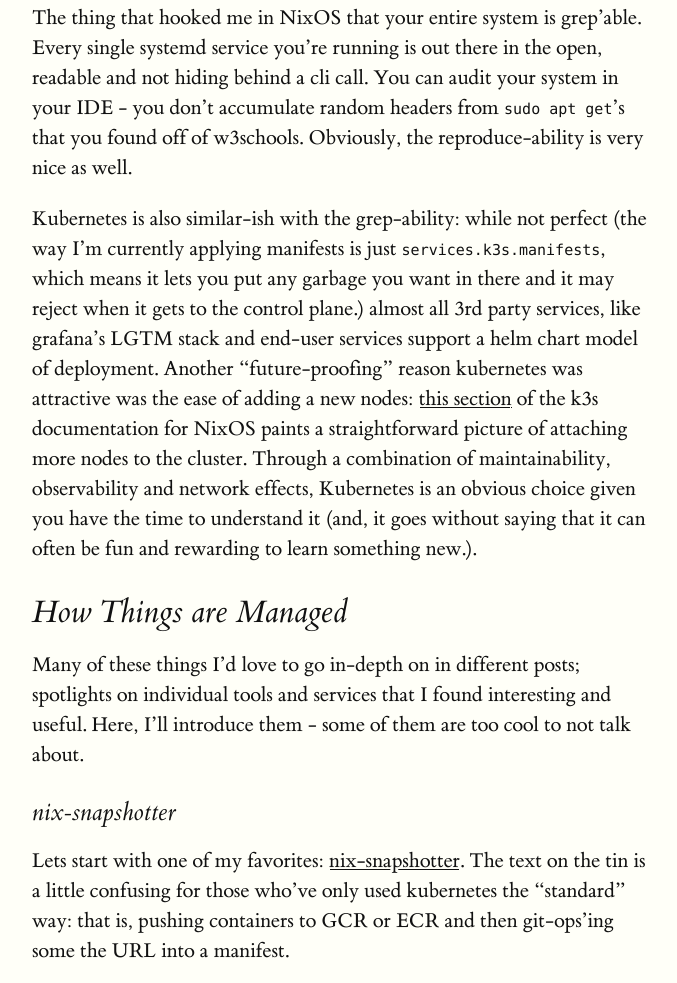
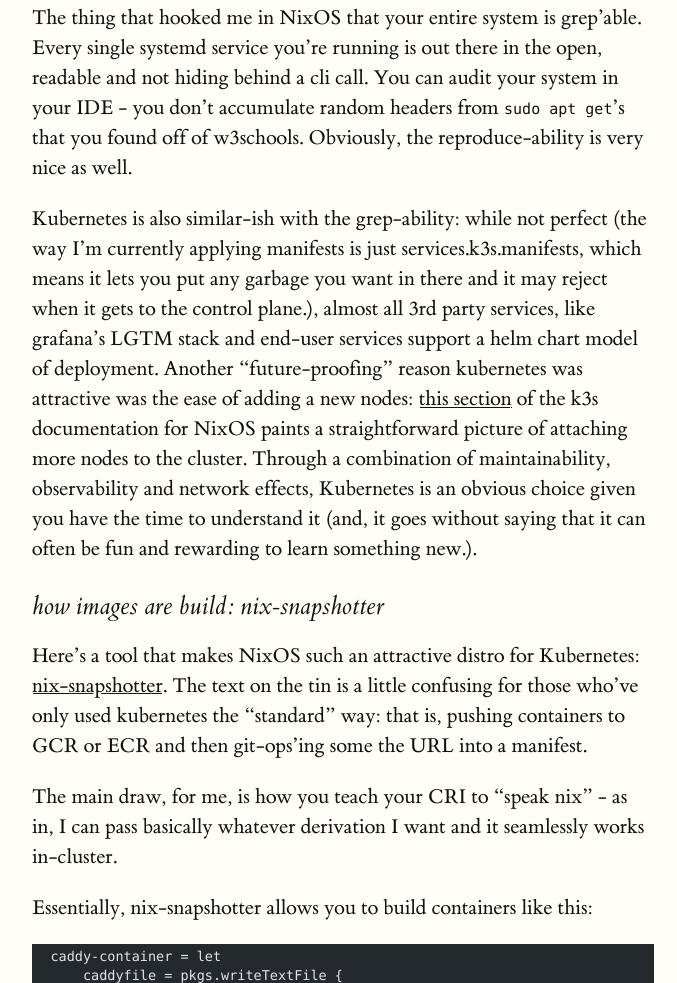
Before and after one commit to antholeole/blog, an Astro site: page /blog_directory/home-server in a window 1280 px wide. Shown: the part 2399-3382 px from the top of the page, without its empty margins (128-805 px from the left). Built offline with nearby package versions, Linux system fonts and the light colour scheme; Astro itself is replaced by a stand-in of ours; some packages are replaced by stand-ins of ours; code samples lack their colours.

Commit message:
blog post touchups

```diff
--- a/src/content/blog/home-server.md
+++ b/src/content/blog/home-server.md
@@ -28,21 +28,19 @@ It's running on a single, 4GB RAM Lenovo think-server I got on eBay for 50 bucks
 
 ## Why Nix and Why Kubernetes?
 
-My first attempt at a platform-of-random-disjoint-services used docker compose many years ago. Docker compose was fine, but it really did feel like a disjoint group of services. I didn't go too deep on it, partly because it did what I needed it to do at the time but partly because as systems grow, they become more and more unwieldy, and I had already felt the complexities of yaml start to keep up at line 50. I wasn't using any yaml generation at all, just straight vim'ing a docker-compose.yaml file like our ancestors intended, and duplication was already getting pretty bad. On a related note, I was pushing the boundaries of what you can do with yaml inside yaml, like anchoring and expanding.
+My first attempt at a platform-of-random-disjoint-services used docker compose many years ago. Docker compose was fine, but it really did feel like a disjoint group of services. I didn't go too deep on it, partly because it did what I needed it to do at the time but partly because as systems grow, they become more and more unwieldy, and I had already felt the complexities of yaml start to creep up at line 50. I wasn't using any yaml generation at all, just straight vim'ing a docker-compose.yaml file like our ancestors intended, and duplication was already getting pretty bad. On a related note, I was pushing the boundaries of what you can do with yaml inside yaml, like anchoring and expanding.
 
 NixOS first attracted me through home-manager (I think home-manager is nix's "killer app" - it has swallowed the ricing community and for good reason. It doesn't fall into any of the pitfalls that predecessors like GNU stow have.) and it's quickly become one of my favorite software for configuring servers, and configuring really _anything_. I also - unlike many - believe it's quite readable, and often find myself diving into packages source code to figure out how a certain software is packaged.
 
 The thing that hooked me in NixOS that your entire system is grep'able. Every single systemd service you're running is out there in the open, readable and not hiding behind a cli call. You can audit your system in your IDE - you don't accumulate random headers from `sudo apt get`'s that you found off of w3schools. Obviously, the reproduce-ability is very nice as well.
 
-Kubernetes is also similar-ish with the grep-ability: while not perfect (the way I'm currently applying manifests is just `services.k3s.manifests`, which means it lets you put any garbage you want in there and it may reject when it gets to the control plane.) almost all 3rd party services, like grafana's LGTM stack and end-user services support a helm chart model of deployment. Another "future-proofing" reason kubernetes was attractive was the ease of adding a new nodes: [this section](https://github.com/NixOS/nixpkgs/blob/master/pkgs/applications/networking/cluster/k3s/docs/USAGE.md#multi-node) of the k3s documentation for NixOS paints a straightforward picture of attaching more nodes to the cluster. Through a combination of maintainability, observability and network effects, Kubernetes is an obvious choice given you have the time to understand it (and, it goes without saying that it can often be fun and rewarding to learn something new.).
+Kubernetes is also similar-ish with the grep-ability: while not perfect (the way I'm currently applying manifests is just services.k3s.manifests, which means it lets you put any garbage you want in there and it may reject when it gets to the control plane.), almost all 3rd party services, like grafana's LGTM stack and end-user services support a helm chart model of deployment. Another "future-proofing" reason kubernetes was attractive was the ease of adding a new nodes: [this section](https://github.com/NixOS/nixpkgs/blob/master/pkgs/applications/networking/cluster/k3s/docs/USAGE.md#multi-node) of the k3s documentation for NixOS paints a straightforward picture of attaching more nodes to the cluster. Through a combination of maintainability, observability and network effects, Kubernetes is an obvious choice given you have the time to understand it (and, it goes without saying that it can often be fun and rewarding to learn something new.).
 
-## How Things are Managed
 
-Many of these things I'd love to go in-depth on in different posts; spotlights on individual tools and services that I found interesting and useful. Here, I'll introduce them - some of them are too cool to not talk about.
 
-### nix-snapshotter
+### how images are build: nix-snapshotter
 
-Lets start with one of my favorites: [nix-snapshotter](https://github.com/pdtpartners/nix-snapshotter). The text on the tin is a little confusing for those who've only used kubernetes the "standard" way: that is, pushing containers to GCR or ECR and then git-ops'ing some the URL into a manifest.
+Here's a tool that makes NixOS such an attractive distro for Kubernetes: [nix-snapshotter](https://github.com/pdtpartners/nix-snapshotter). The text on the tin is a little confusing for those who've only used kubernetes the "standard" way: that is, pushing containers to GCR or ECR and then git-ops'ing some the URL into a manifest.
 
 The main draw, for me, is how you teach your CRI to "speak nix" - as in, I can pass basically whatever derivation I want and it seamlessly works in-cluster.
 
@@ -85,7 +83,7 @@ other draws:
 
 ## colemna, NixOS-anywhere, disko
 
-Here's a stack of three services that you'll never use unless you own and manage your own hardware (although colmena could be used in a cloud environment, or have cloud nodes if you choose to have those). If you use `services.k3s.manifests` as manifest management, you're going to be `nixos-rebuild switch`'ing a lot. There's a way to do rebuilds remotely, over ssh, but only one at a time. If you have multiple nodes, that could get cumbersome. The solution is very anisble: apply labels to your nodes and rebuild them in groups. For instance, if you only have one main node, it doesn't make sense to rebuild all the replica nodes: you can label them all `k3s` or similar, and then only the main node `main`. Then, `colmenta apply --on @k3s` will rebuild all `k3s` nodes.
+Here's a stack of three services that you'll never use unless you own and manage your own hardware (although colmena could be used in a cloud environment, or have cloud nodes if you choose to have those.). If you use `services.k3s.manifests` as manifest management, you're going to be `nixos-rebuild switch`'ing a lot. There's a way to do rebuilds remotely, over ssh, but only one at a time. If you have multiple nodes, that could get cumbersome. The solution is very anisble: apply labels to your nodes and rebuild them in groups. For instance, if you only have one main node, it doesn't make sense to rebuild all the replica nodes: you can label them all `k3s` or similar, and then only the main node `main`. Then, `colmenta apply --on @k3s` will rebuild all `k3s` nodes.
 
 But I just bought a piece of hardware! How do I get it under colmena management? A helpful suite of tools are `nixos-anywhere` along with `disko`. These will walk you through the previously very manual process of getting a server to boot into NixOS, and then installing the first generation your NixOS config. Disk formatting has long been very manual, so being able to declaritively format a disk is wonderful.
 
```
Also changed, not shown: src/content/blog/strange-dns.md (line endings or trailing spaces).
